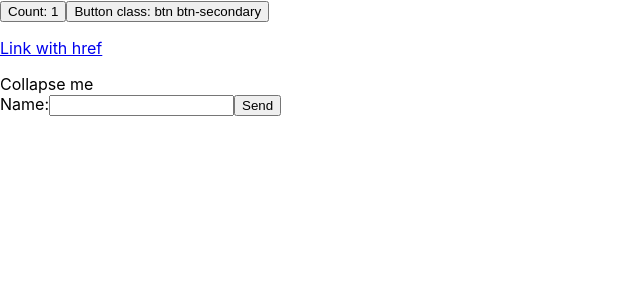
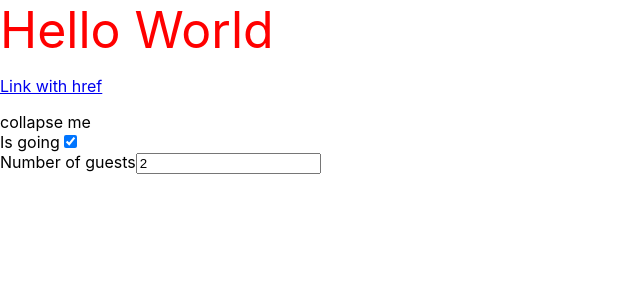
Before and after one commit to ElKlaus/react_apps, a React (Create React App) app in the folder hexlet_app/: page / in a window 1280 px wide. Shown: the top 300 px of the page, without its empty margins (0-640 px from the left). Built offline with nearby package versions, Linux system fonts and the light colour scheme.

Commit message:
React form learning

```diff
--- a/hexlet_app/src/components/buttons.js
+++ b/hexlet_app/src/components/buttons.js
@@ -2,31 +2,12 @@ import React from 'react';
 import cn from 'classnames';
 
 export default class Buttons extends React.Component {
-  constructor(props) {
-    super(props);
-    this.state = {
-      count: 1,
-      primary: false
+  render() {
+    const divStyle = {
+      color: 'red',
+      fontSize: '50px',
     };
-  }
 
-  onIncrement = () => {
-    this.setState(({ count }) => ({ count: count + 1 }));
+    return <div style={divStyle}>Hello World</div>
   };
-
-  onChangeClass = () => {
-    this.setState(({ primary }) => ({ primary: !primary }))
-  }
-
-  render() {
-    const buttonClass = cn([
-      'btn',
-      this.state.primary ? 'btn-primary' : 'btn-secondary'
-    ]);
-
-    return <div>
-      <button className='btn btn-primary m-3' onClick={this.onIncrement}>Count: {this.state.count}</button>
-      <button className={buttonClass} onClick={this.onChangeClass}>Button class: {buttonClass}</button>
-    </div>
-  }
 };
--- a/hexlet_app/src/components/collapse.js
+++ b/hexlet_app/src/components/collapse.js
@@ -9,30 +9,29 @@ export default class Collapse extends React.Component {
     };
   }
 
-  handleClick = () => this.setState(({ opened }) => ({ opened: !opened }));
+  handleClick = () => {
+    this.setState(({ opened }) => ({opened: !opened}));
+  };
 
   render() {
-    const { text } = this.props;
     const { opened } = this.state;
+
     const collapseClass = cn('collapse', {
       show: opened,
-    });
-
-    return (
-      <div>
+    })
+    return <div>
       <p>
         <a href="#" className="btn btn-primary" data-bs-toggle="collapse" role="button" aria-expanded={opened} onClick={this.handleClick}>Link with href</a>
       </p>
       <div className={collapseClass}>
         <div className="card card-body">
-            {text}
+          collapse me
         </div>
       </div>
     </div>
-    )
   }
-};
+}
 
 Collapse.defaultProps = {
   opened: true,
-};
+}
--- a/hexlet_app/src/components/form.js
+++ b/hexlet_app/src/components/form.js
@@ -2,22 +2,47 @@ import React from "react";
 import cn from "classnames";
 
 export default class Form extends React.Component {
-  constructor(props) {
-    super(props);
+  constructor(prop) {
+    super(prop);
     this.state = {
+      isGoing: true,
+      numberOfGuests: 2,
+    };
 
-    }
+    this.handleInputChange = this.handleInputChange.bind(this);
+  }
+
+  handleInputChange(event) {
+    const target = event.target;
+    const value = target.type === 'checkbox' ? target.checked : target.value;
+    const name = target.name;
+
+    this.setState({
+      [name]: value
+    });
   }
 
   render() {
-    return (
+    return(
       <form>
-        <label>
-          Name:
-          <input type="text" name="name"/>
+        <label htmlFor="">
+          Is going
+          <input
+            name="isGoing"
+            type="checkbox"
+            checked={this.state.isGoing}
+            onChange={this.handleInputChange} />
         </label>
-        <input type="submit"  value="Send" />
+        <br />
+        <label htmlFor="">
+          Number of guests
+          <input
+            name="numberOfGests"
+            type="number"
+            value={this.state.numberOfGuests}
+            onChange={this.handleInputChange} />
+        </label>
       </form>
-    );
+    )
   }
 }
```
Lines whose indentation alone changed are shown as unchanged.
